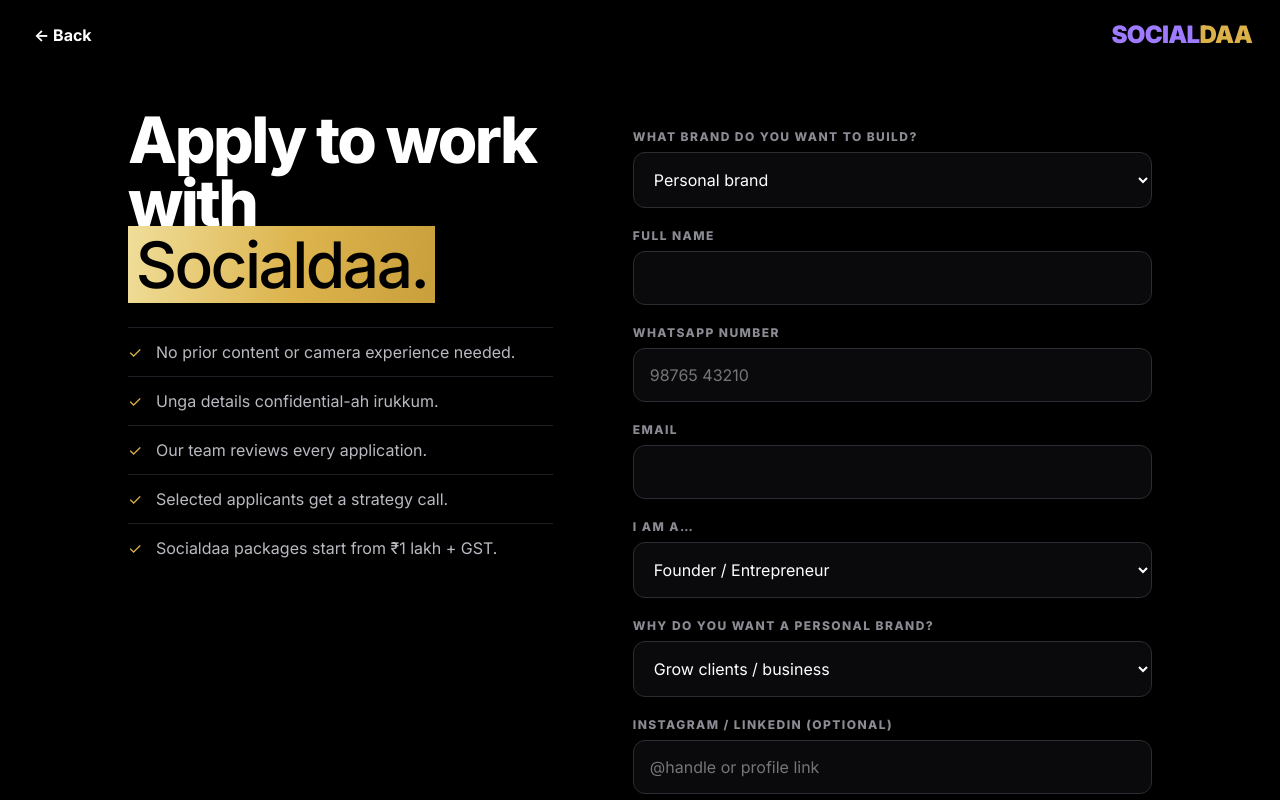
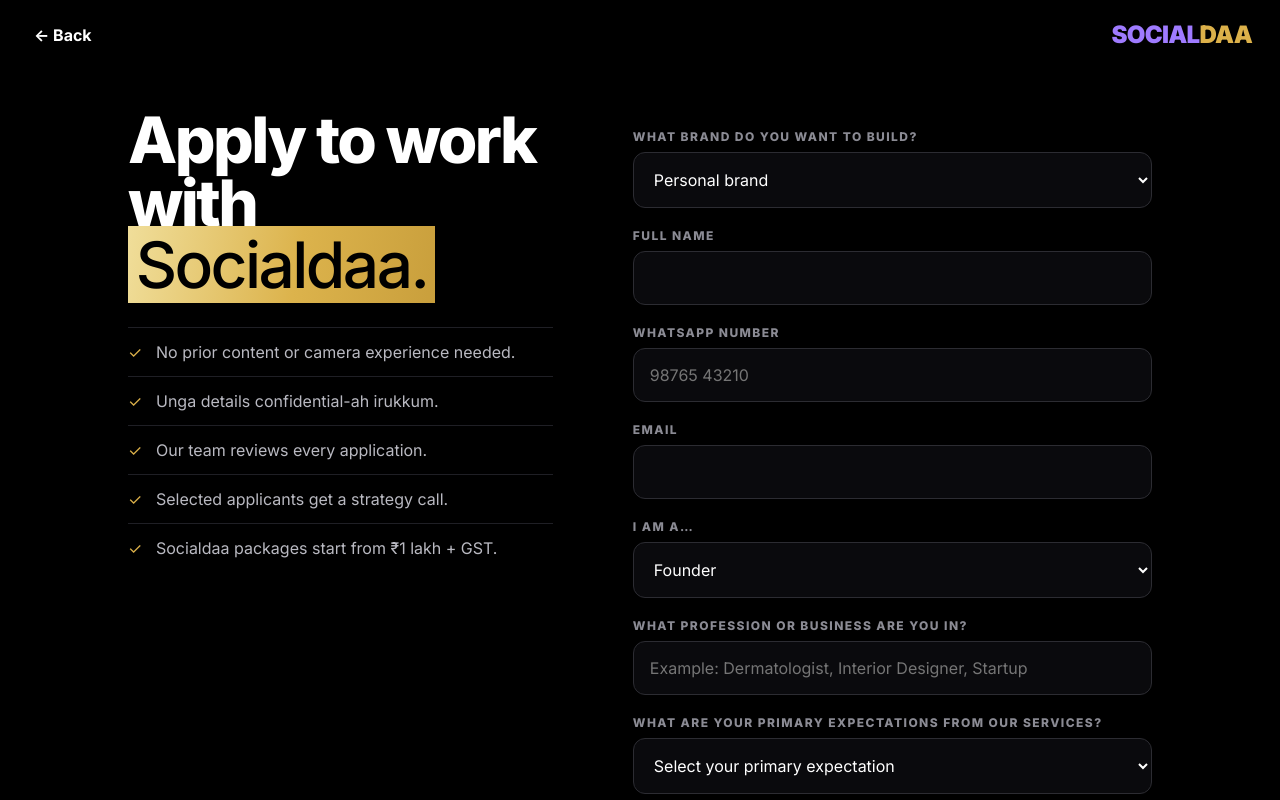
Before and after one commit to plex-op/socialdaa, a React (Vite) app: page / in a window 1280 px wide. Both pictures are taken after a click on the button "BUILD MY PERSONAL BRAND". Shown: the top 800 px of the page. Built offline with nearby package versions, Linux system fonts and the light colour scheme.

Commit message:
added some questions in the form

```diff
--- a/index.html
+++ b/index.html
@@ -6,9 +6,9 @@
     <meta name="theme-color" content="#000000" />
     <meta
       name="description"
-      content="Socialdaa — personal branding for founders, CXOs, coaches and experts."
+      content="Socialdaa - personal branding for founders, CXOs, coaches and experts."
     />
-    <title>Socialdaa — Personal Branding</title>
+    <title>Socialdaa - Personal Branding</title>
   </head>
   <body>
     <div id="root"></div>
--- a/src/components/ApplicationOverlay.jsx
+++ b/src/components/ApplicationOverlay.jsx
@@ -21,6 +21,8 @@ export default function ApplicationOverlay({ open, onClose }) {
     const email = String(data.get("email") || "").trim();
     const revenue = String(data.get("revenue") || "");
     const budget = String(data.get("budget") || "");
+    const expectations = String(data.get("expectations") || "");
+    const profession = String(data.get("profession") || "").trim();
 
     if (!name) return setError("Please enter your name.");
     if (phone.length < 10)
@@ -31,6 +33,10 @@ export default function ApplicationOverlay({ open, onClose }) {
       return setError("Please select your monthly revenue range.");
     if (!budget)
       return setError("Please answer the package investment question.");
+    if (!expectations)
+      return setError("Please select your primary expectation from our services.");
+    if (!profession)
+      return setError("Please tell us what profession or business you are in.");
 
     setError("");
     setSubmitted(true);
@@ -86,29 +92,31 @@ export default function ApplicationOverlay({ open, onClose }) {
             <input name="email" type="email" autoComplete="email" />
             <label>I am a…</label>
             <select name="role">
-              <option>Founder / Entrepreneur</option>
+              <option>Founder</option>
               <option>MD / CEO</option>
-              <option>CXO / Senior Executive</option>
+              <option>CXO</option>
               <option>Coach / Consultant</option>
-              <option>Professional / Domain Expert</option>
+              <option>Professional / Expert</option>
               <option>Creator</option>
-              <option>Fashion &amp; Lifestyle</option>
+              <option>Fashion / Lifestyle</option>
             </select>
-            <label>Why do you want a personal brand?</label>
-            <select name="goal">
-              <option>Grow clients / business</option>
-              <option>Build industry authority</option>
-              <option>Grow audience &amp; visibility</option>
-              <option>Unlock career opportunities</option>
-              <option>Attract brand deals</option>
-              <option>Attract investors</option>
-              <option>Speaking / media opportunities</option>
+            <label>What profession or business are you in?</label>
+            <input name="profession" placeholder="Example: Dermatologist, Interior Designer, Startup" />
+            <label>What are your primary expectations from our services?</label>
+            <select name="expectations">
+              <option value="">Select your primary expectation</option>
+              <option>Visibility</option>
+              <option>Authority</option>
+              <option>Sales Growth</option>
+              <option>All of the above</option>
             </select>
             <label>Instagram / LinkedIn (optional)</label>
             <input name="social" placeholder="@handle or profile link" />
             <label>
               Monthly revenue{" "}
-              <span className="optional">(select if applying with a company)</span>
+              <span className="optional">
+                (select if applying with a company)
+              </span>
             </label>
             <select name="revenue">
               <option value="">Select a range</option>
--- a/src/components/LandingSections.jsx
+++ b/src/components/LandingSections.jsx
@@ -51,7 +51,7 @@ export function UrgencySection() {
           <p>
             In every industry, people choose the expert they already know and
             trust. The right content turns your experience into authority,
-            visibility and demand—before the first sales conversation.
+            visibility and demand - before the first sales conversation.
           </p>
         </div>
         <div className="agency-proof-strip">
@@ -112,7 +112,7 @@ export function ProcessSection() {
               <div className="portrait portrait-founder">[Founder photo]</div>
             </div>
             <p>
-              Like How Thalaivar says “Enga Valzhi thami vazhi” — we do it in
+              Like How Thalaivar says “Enga Valzhi thami vazhi” - we do it in
               our own unique way. Create end-to-end content for your Instagram.
               We create reels, carousels, memes and daily stories for your page,
               grow your Instagram organically and build a community of followers
@@ -149,7 +149,7 @@ export function AudienceSection() {
             <h2>Who Socialdaa is for</h2>
           </div>
           <p>
-            For people who already have valuable expertise—and want it to reach
+            For people who already have valuable expertise - and want it to reach
             the market clearly and consistently.
           </p>
         </div>
@@ -363,7 +363,7 @@ export function TestimonialsSection() {
     },
     {
       quote:
-        "Hitting 100K followers in just 2 months has been an incredible journey! We didn't miss the mark this time—we nailed it.",
+        "Hitting 100K followers in just 2 months has been an incredible journey! We didn't miss the mark this time - we nailed it.",
       name: "Dr. Hanan",
       role: "Dermatologist · 100K in 2 months",
     },
@@ -375,7 +375,7 @@ export function TestimonialsSection() {
     },
     {
       quote:
-        "Partnering with Socialdaa completely changed the game—taking us to 100K followers in a record-breaking 13 videos and now past 200K.",
+        "Partnering with Socialdaa completely changed the game - taking us to 100K followers in a record-breaking 13 videos and now past 200K.",
       name: "Dr. Sakthivel Sivasubramanian",
       role: "Chief Endocrinologist · 100K in 13 videos",
     },
--- a/src/socialdaa.css
+++ b/src/socialdaa.css
@@ -1042,7 +1042,12 @@ footer a {
     min-height: 300px;
   }
   .hero-glow {
-    background: linear-gradient(180deg, transparent 20%, rgba(0,0,0,.2) 55%, #000 100%);
+    background: linear-gradient(
+      180deg,
+      transparent 20%,
+      rgba(0, 0, 0, 0.2) 55%,
+      #000 100%
+    );
   }
   .top {
     padding: 20px;
```
